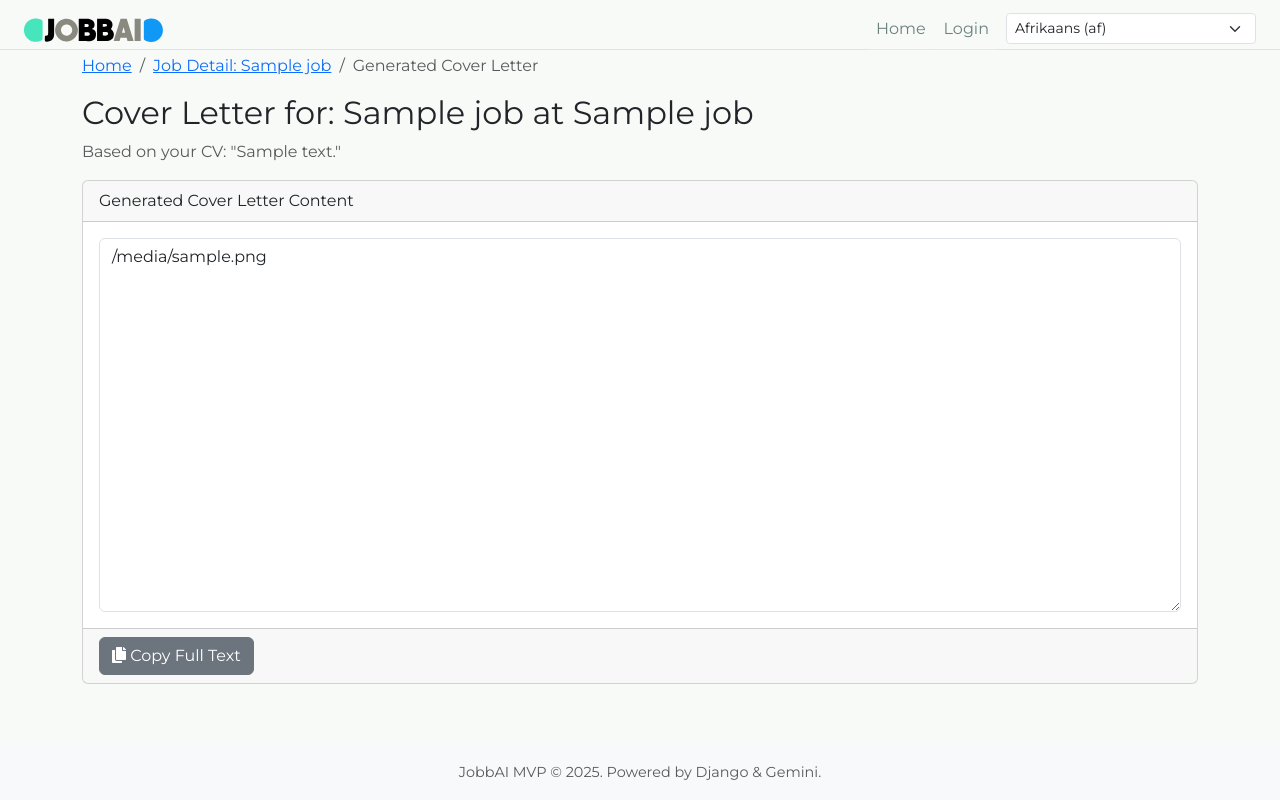
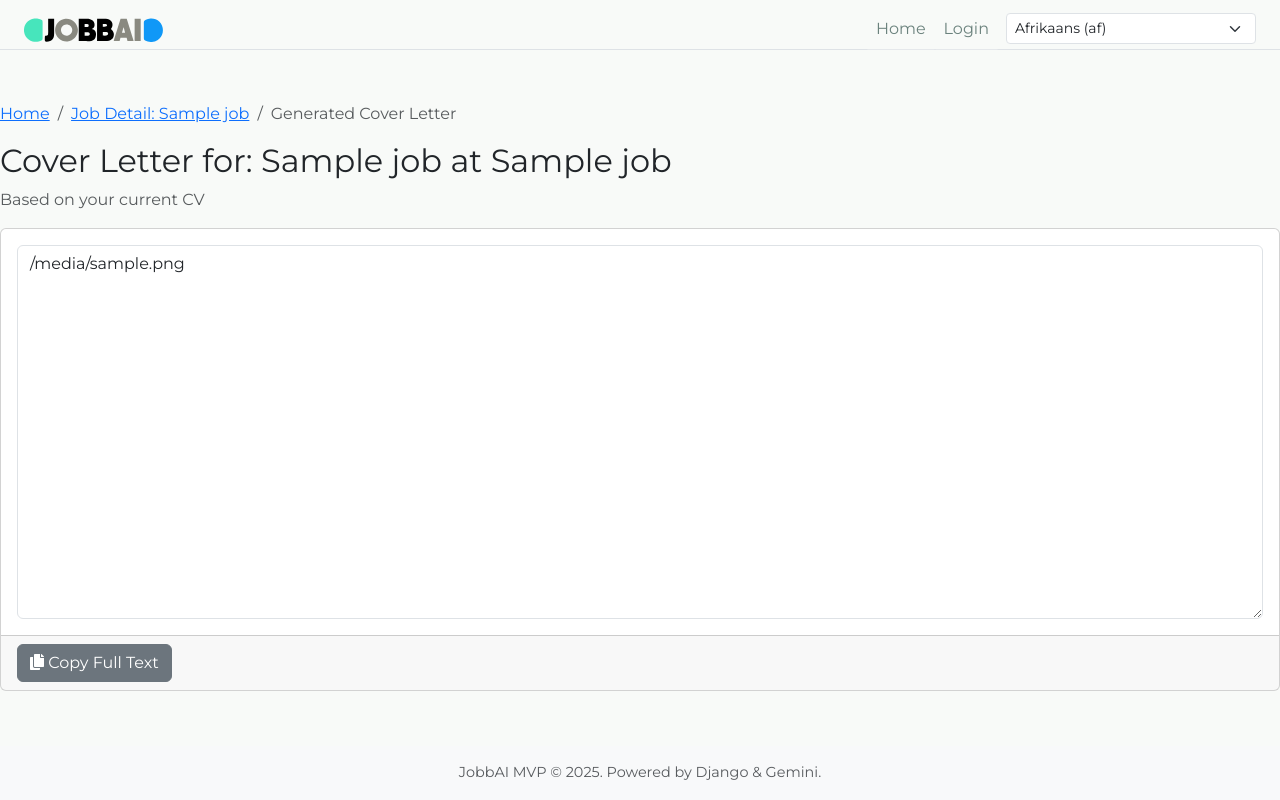
Before and after one commit to wenjiaqi8255/job-hunter, a Django app: template matcher/templates/matcher/cover_letter_page.html in a window 1280 px wide. Run offline with Django 5.2, Linux system fonts and the light colour scheme; the template is opened without the code that fills it: most values are stand-ins (such as "Sample title", 1, 10 or a date in 2020).

Commit message:
UI fix: Main and Application page minor fixes + Cover Letters page simplified

```diff
--- a/matcher/templates/matcher/cover_letter_page.html
+++ b/matcher/templates/matcher/cover_letter_page.html
@@ -3,7 +3,7 @@
 {% block title %}Cover Letter for {{ job.job_title }}{% endblock %}
 
 {% block content %}
-<div class="container py-4">
+<div class="glass-card py-4 mt-5">
     <nav aria-label="breadcrumb">
         <ol class="breadcrumb">
           <li class="breadcrumb-item"><a href="{% url 'matcher:main_page' %}">Home</a></li>
@@ -13,12 +13,12 @@
     </nav>
 
     <h2>Cover Letter for: {{ job.job_title }} at {{ job.company_name }}</h2>
-    <p class="text-muted">Based on your CV: "{{ user_cv_text|truncatechars:100 }}"</p>
+    <p class="text-muted">Based on your current CV <!--: "{{ user_cv_text|truncatechars:50 }}"--></p>
 
     <div class="card mt-3">
-        <div class="card-header">
+        <!--<div class="card-header">
             Generated Cover Letter Content
-        </div>
+        </div>-->
         <div class="card-body">
             {% if generation_error %}
                 <div class="alert alert-warning">
@@ -39,7 +39,7 @@
             {% if has_existing_cover_letter and not generation_error %}
             <form method="post" style="display:inline;">
                 {% csrf_token %}
-                <button type="submit" class="btn btn-warning ms-2"><i class="fas fa-sync-alt"></i> Regenerate</button>
+                <button type="submit" class="btn btn-warning ms-2" style="background-color: #0AEDC7; border-color: #0AEDC7; color: #121717;"><i class="fas fa-sync-alt"></i> Regenerate</button>
             </form>
             {% endif %}
         </div>
--- a/matcher/templates/matcher/job_detail.html
+++ b/matcher/templates/matcher/job_detail.html
@@ -9,7 +9,7 @@
 {% endblock %}
 
 {% block content %}
-<div class="container-fluid py-4 px-md-5 mb-5">
+<div class="container-fluid py-4 px-md-5 mb-5 mt-4">
   <nav aria-label="breadcrumb" class="mb-4">
     <ol class="breadcrumb">
       <li class="breadcrumb-item"><a href="{% url 'matcher:main_page' %}">Home / Job Matches</a></li>
--- a/matcher/templates/matcher/my_applications.html
+++ b/matcher/templates/matcher/my_applications.html
@@ -47,7 +47,7 @@
                             <p class="mt-2 mb-1"><small><strong>Notes:</strong> {{ saved_job.notes|truncatewords:15|linebreaksbr }}</small></p>
                         {% endif %}
                     </div>
-                    <div class="card-footer bg-light">
+                    <div class="card-footer bg-transparent">
                         <a href="{% url 'matcher:job_detail_page_no_session' saved_job.job_listing.id %}"
                         class="btn btn-outline-secondary btn-sm me-2">
                         <i class="fas fa-eye"></i> View Details</a>
```
Also changed, not shown: matcher/templates/matcher/main_page.html (+9 -4 lines).
